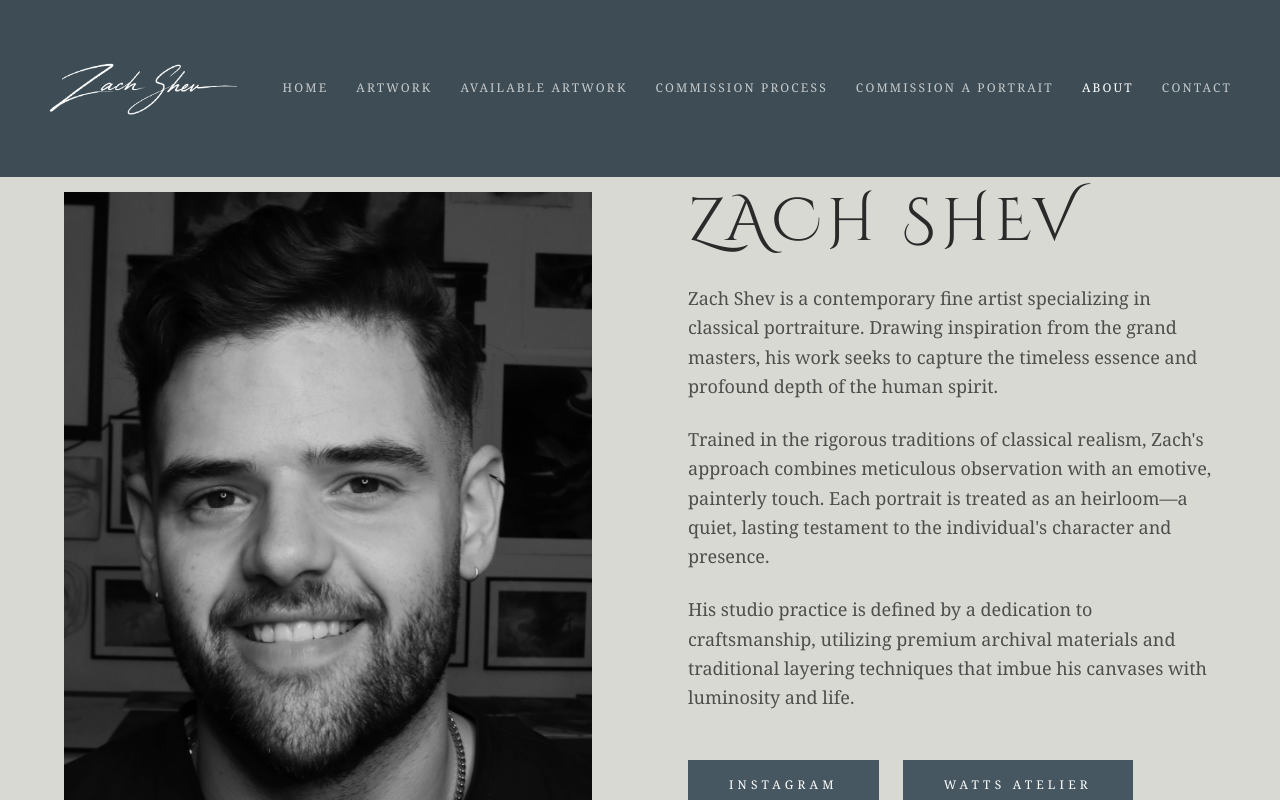
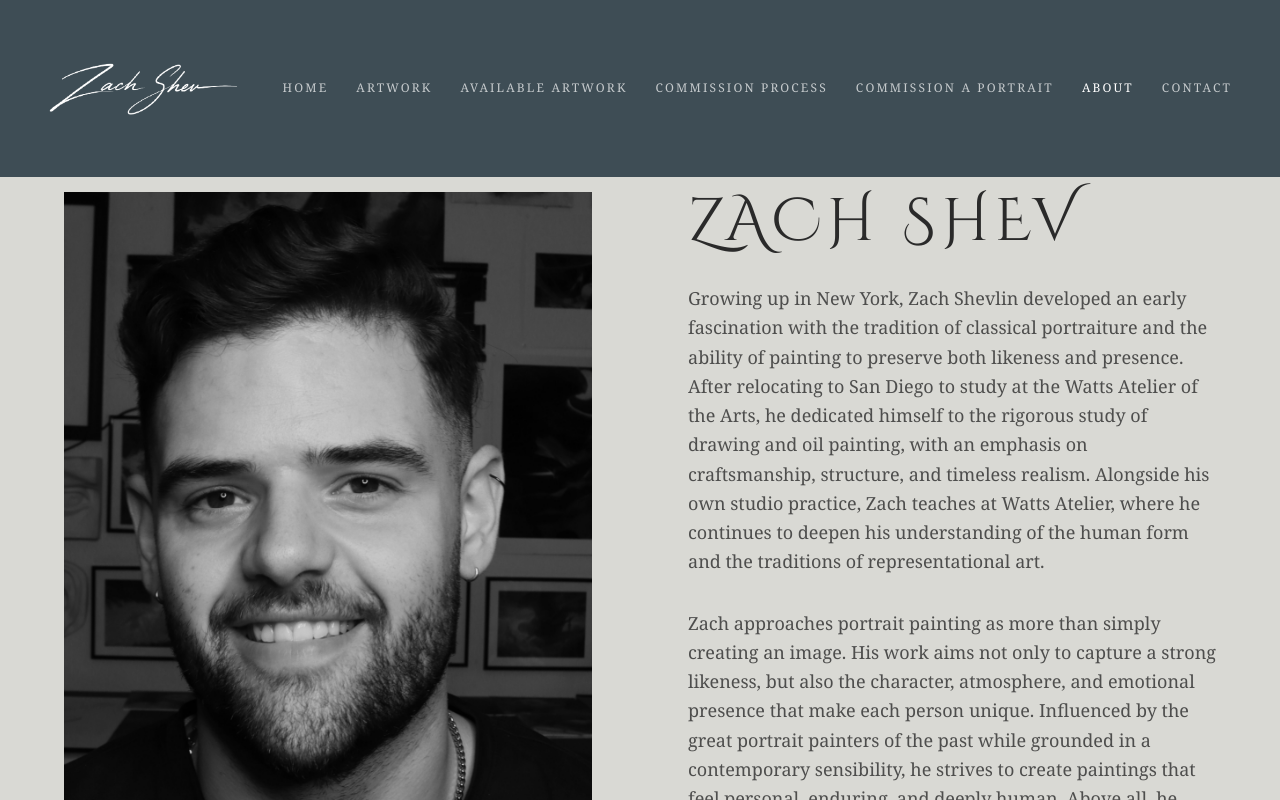
Before and after one commit to zachshev/Portfolio, a Next.js app: page /about in a window 1280 px wide. Shown: the top 800 px of the page. Built offline with nearby package versions, Linux system fonts and the light colour scheme.

Commit message:
Update page.tsx

```diff
--- a/src/app/about/page.tsx
+++ b/src/app/about/page.tsx
@@ -33,26 +33,37 @@ export default function AboutPage() {
             Zach Shev
           </h1>
 
-          <div className="font-sans text-[#2a2a2a]/80 leading-relaxed text-lg font-light space-y-6 mb-12">
+          <div className="font-sans text-[#2a2a2a]/80 leading-relaxed text-lg font-light space-y-8 mb-12">
+
             <p>
-              Zach Shev is a contemporary fine artist specializing in classical
-              portraiture. Drawing inspiration from the grand masters, his work
-              seeks to capture the timeless essence and profound depth of the
-              human spirit.
+              Growing up in New York, Zach Shevlin developed an early fascination
+              with the tradition of classical portraiture and the ability of
+              painting to preserve both likeness and presence. After relocating
+              to San Diego to study at the Watts Atelier of the Arts, he
+              dedicated himself to the rigorous study of drawing and oil
+              painting, with an emphasis on craftsmanship, structure, and
+              timeless realism. Alongside his own studio practice, Zach teaches
+              at Watts Atelier, where he continues to deepen his understanding
+              of the human form and the traditions of representational art.
             </p>
 
             <p>
-              Trained in the rigorous traditions of classical realism, Zach's
-              approach combines meticulous observation with an emotive,
-              painterly touch. Each portrait is treated as an heirloom—a quiet,
-              lasting testament to the individual's character and presence.
+              Zach approaches portrait painting as more than simply creating an
+              image. His work aims not only to capture a strong likeness, but
+              also the character, atmosphere, and emotional presence that make
+              each person unique. Influenced by the great portrait painters of
+              the past while grounded in a contemporary sensibility, he strives
+              to create paintings that feel personal, enduring, and deeply
+              human. Above all, he hopes to create work that can be lived with,
+              cherished,              and passed down through generations as meaningful family heirlooms.
             </p>
 
             <p>
-              His studio practice is defined by a dedication to craftsmanship,
-              utilizing premium archival materials and traditional layering
-              techniques that imbue his canvases with luminosity and life.
+              Zach currently lives and works in San Diego, California, where he
+              accepts a limited number of portrait commissions for individuals,
+              families, and collectors.
             </p>
+
           </div>
 
           <div className="flex flex-wrap gap-6">
```
